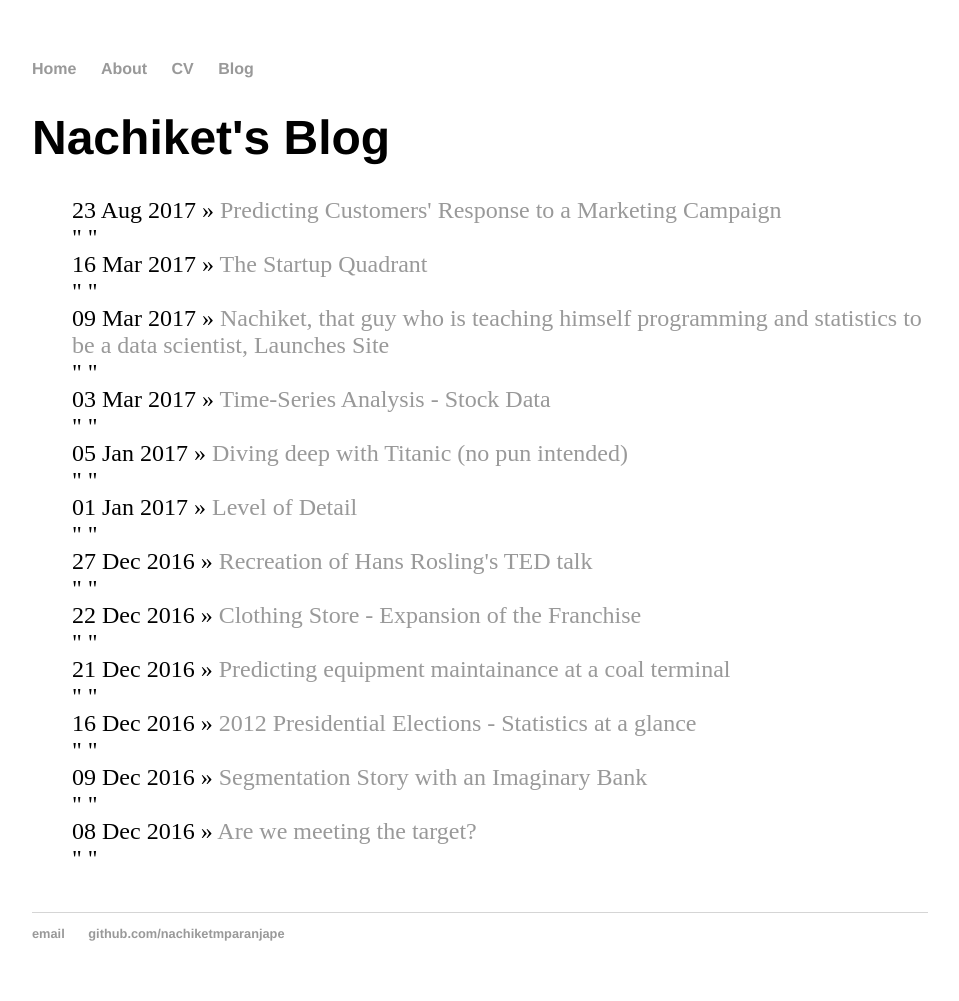
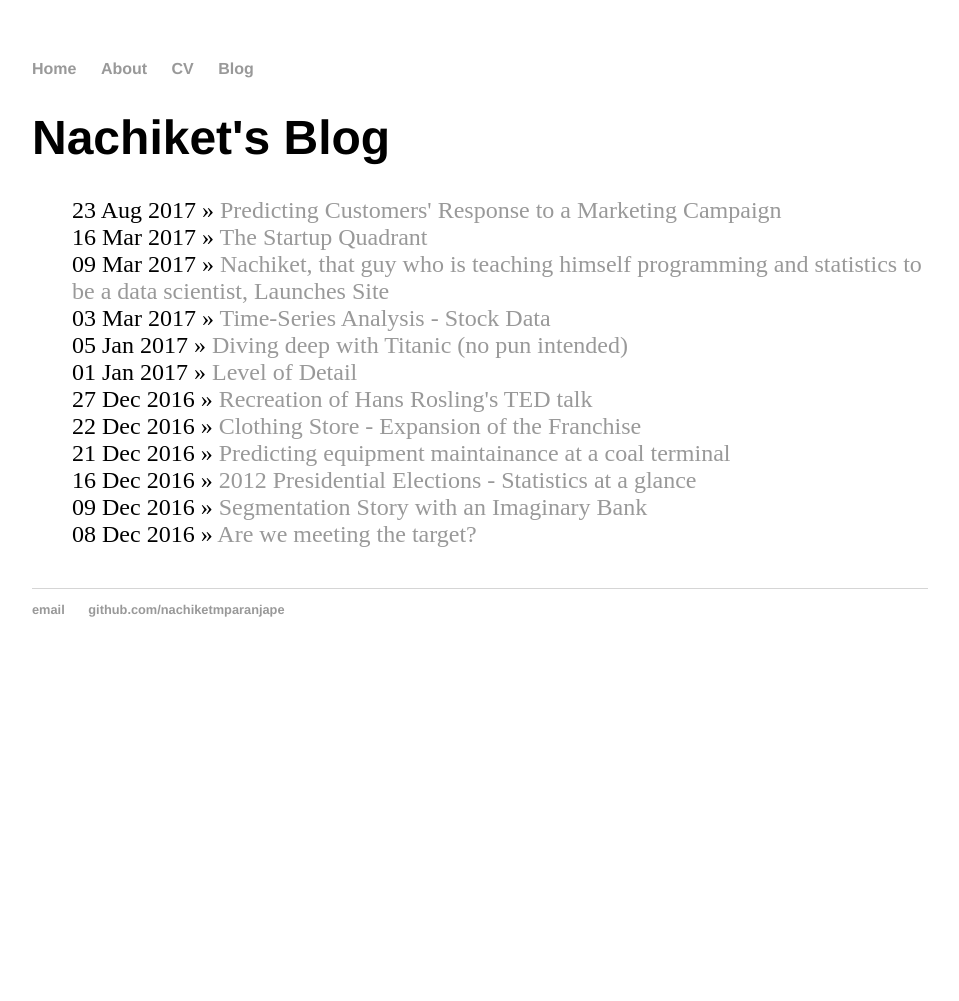
Before and after one commit to nachiketmparanjape2/nachiketmparanjape2.github.io, a Jekyll site: the page built from blog/index.html, in a window 1280 px wide. Shown: the whole page, without its empty margins (160-1119 px from the left). Built offline with Jekyll 4.4.1, drawn with Linux system fonts in a browser that asks for light colours; after the commit the page ends 900 px from its top, so only the background shows below that.

Commit message:
Update index.html

```diff
--- a/blog/index.html
+++ b/blog/index.html
@@ -7,6 +7,6 @@ title: Nachiket's Blog
 
 	{% for post in site.posts %}
 		<li><span>{{ post.date | date_to_string }}</span> » <a href="{{ post.url }}" title="{{ post.title }}">{{ post.title }}</a></li>
-		<li> " " </li>
+		<li> </li>
 	{% endfor %}
 </ul>
```
